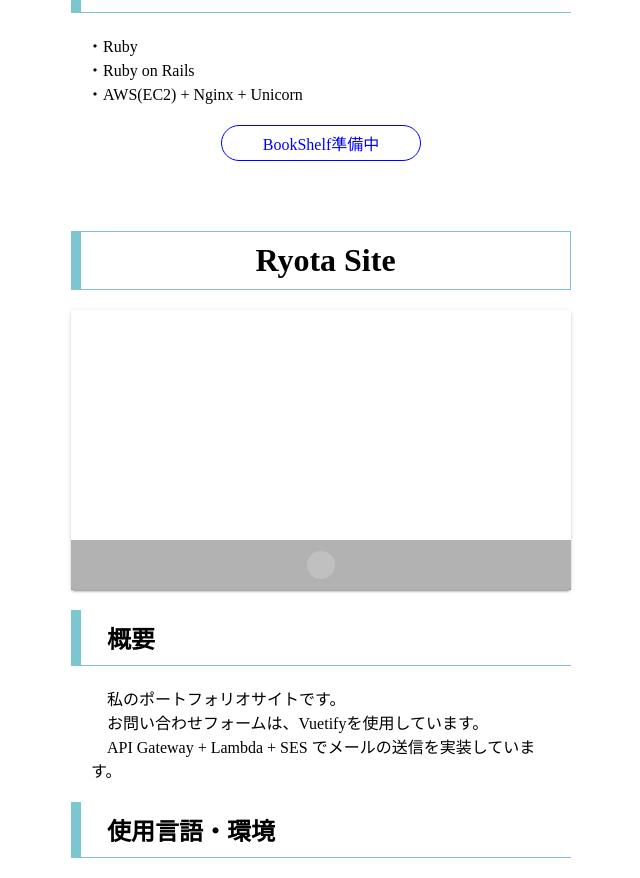
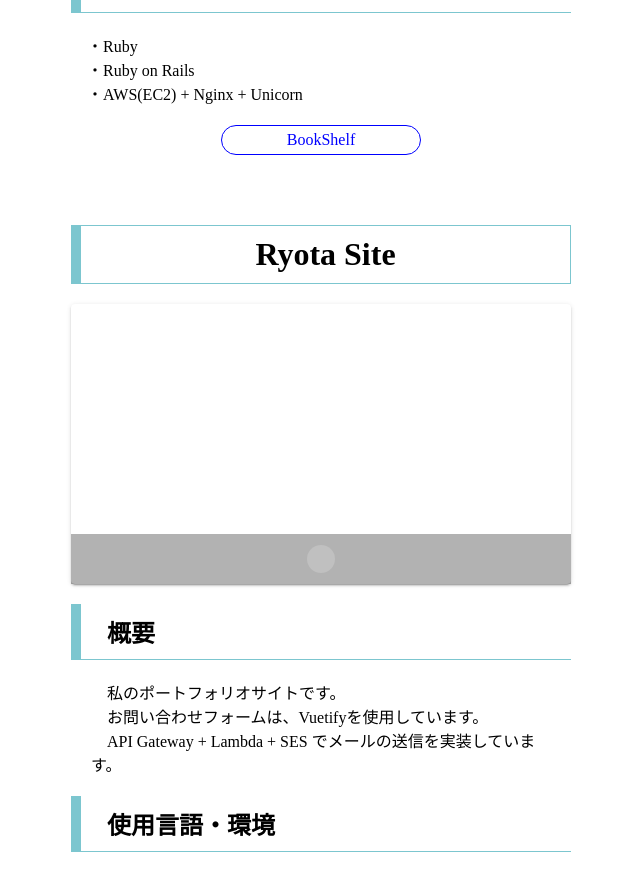
Before and after one commit to ryota-sb/ryota-site, a Vue app: page /portfolio in a window 1280 px wide. Shown: the part 1045-1923 px from the top of the page, without its empty margins (319-959 px from the left). Built offline with nearby package versions, Linux system fonts and the light colour scheme.

Commit message:
bookshelfリンク追加

```diff
--- a/src/Views/PortfolioPage.vue
+++ b/src/Views/PortfolioPage.vue
@@ -59,7 +59,7 @@
       </div>
 
       <!-- Appリンク -->
-      <div class="a" >BookShelf準備中</div>
+      <a href="http://app-bookshelf.site">BookShelf</a>
     </div>
 
     <!-- Ryota Site -->
```
